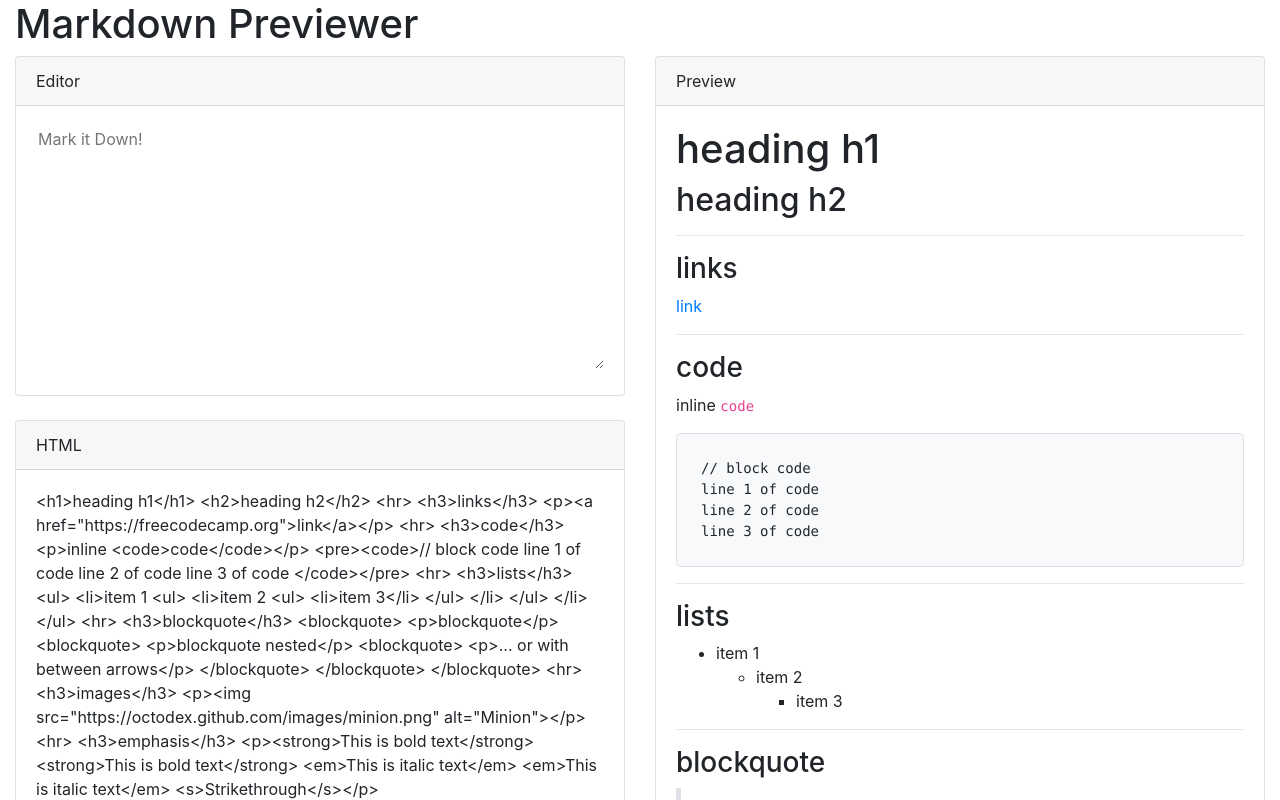
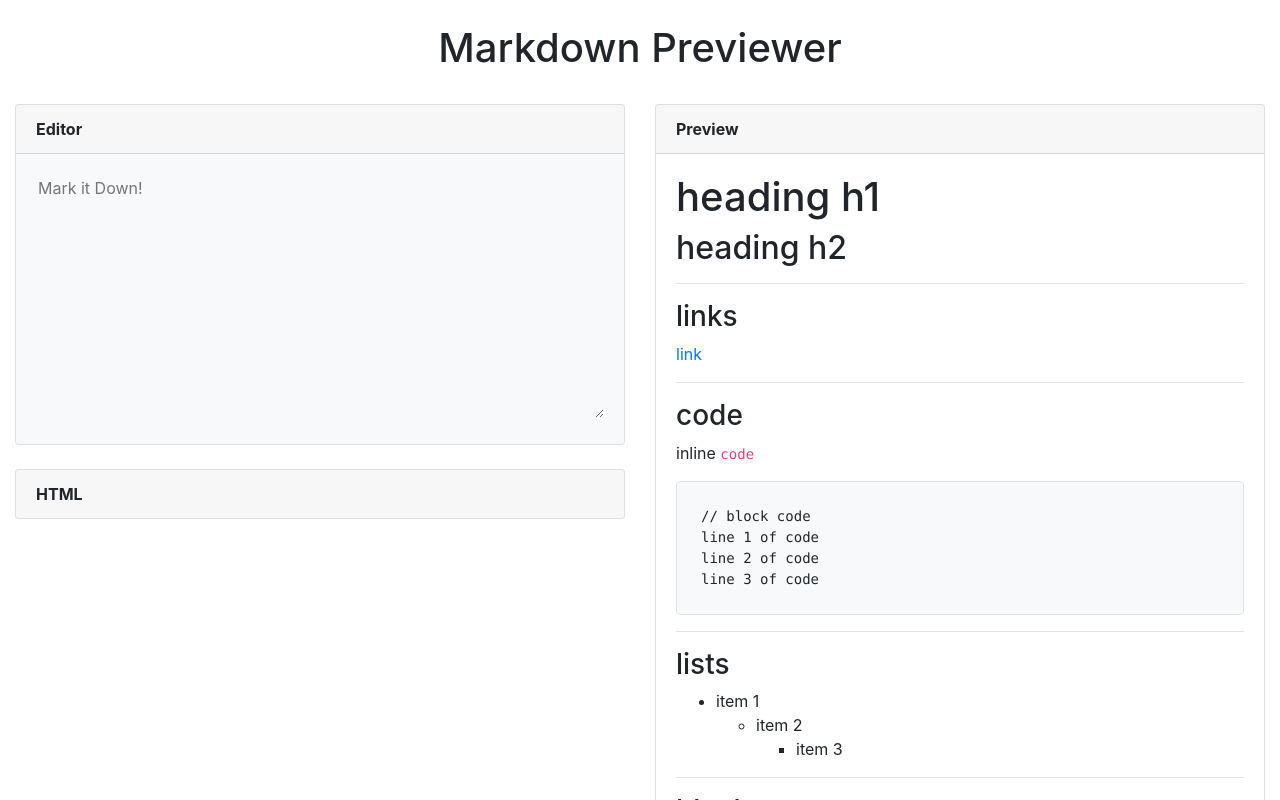
Before and after one commit to chinh-le/fcc-markdown-previewer, a React (Create React App) app: page / in a window 1280 px wide. Shown: the top 800 px of the page. Built offline with nearby package versions, Linux system fonts and the light colour scheme.

Commit message:
Add collapsible feature

```diff
--- a/src/MarkdownComponent.js
+++ b/src/MarkdownComponent.js
@@ -22,33 +22,35 @@ const MarkdownComponent = () => {
 
   return (
     <Container fluid>
-      <h1>Markdown Previewer</h1>
+      <h1 className="text-center py-4">Markdown Previewer</h1>
       <Row>
         <Col sm={12} md={6} className="mb-4">
           <Accordion className="mb-4" defaultActiveKey="0">
             <Card>
-              <Card.Header>Editor</Card.Header>
-              <Card.Body>
-                <textarea onChange={changeHandler} className="w-100 border-0" rows="10" placeholder="Mark it Down!" id="editor" />
-              </Card.Body>
+              <Accordion.Toggle as={Card.Header} className="font-weight-bold mb-0" eventKey="0">Editor</Accordion.Toggle>
+              <Accordion.Collapse eventKey="0">
+                <Card.Body className="bg-light">
+                  <textarea onChange={changeHandler} className="w-100 border-0 bg-light" rows="10" placeholder="Mark it Down!" id="editor" />
+                </Card.Body>
+              </Accordion.Collapse>
             </Card>
           </Accordion>
           <Accordion defaultActiveKey="0">
             <Card>
-              <Card.Header>HTML</Card.Header>
-              <Card.Body>
-                {mdi.render(mark)}
-              </Card.Body>
+              <Accordion.Toggle as={Card.Header} className="font-weight-bold" eventKey="1">HTML</Accordion.Toggle>
+              <Accordion.Collapse eventKey="1">
+                <Card.Body>{mdi.render(mark)}</Card.Body>
+              </Accordion.Collapse>
             </Card>
           </Accordion>
         </Col>
         <Col sm={12} md={6} className="mb-4">
           <Accordion defaultActiveKey="0">
             <Card id="preview">
-              <Card.Header>Preview</Card.Header>
-              <Card.Body>
-                {ReactHtmlParser(mdi.render(mark))}
-              </Card.Body>
+              <Accordion.Toggle as={Card.Header} className="font-weight-bold" eventKey="0">Preview</Accordion.Toggle>
+              <Accordion.Collapse eventKey="0">
+                <Card.Body>{ReactHtmlParser(mdi.render(mark))}</Card.Body>
+              </Accordion.Collapse>
             </Card>
           </Accordion>
         </Col>
```
Also changed, not shown: src/MarkdownComponent.scss (line endings or trailing spaces).
